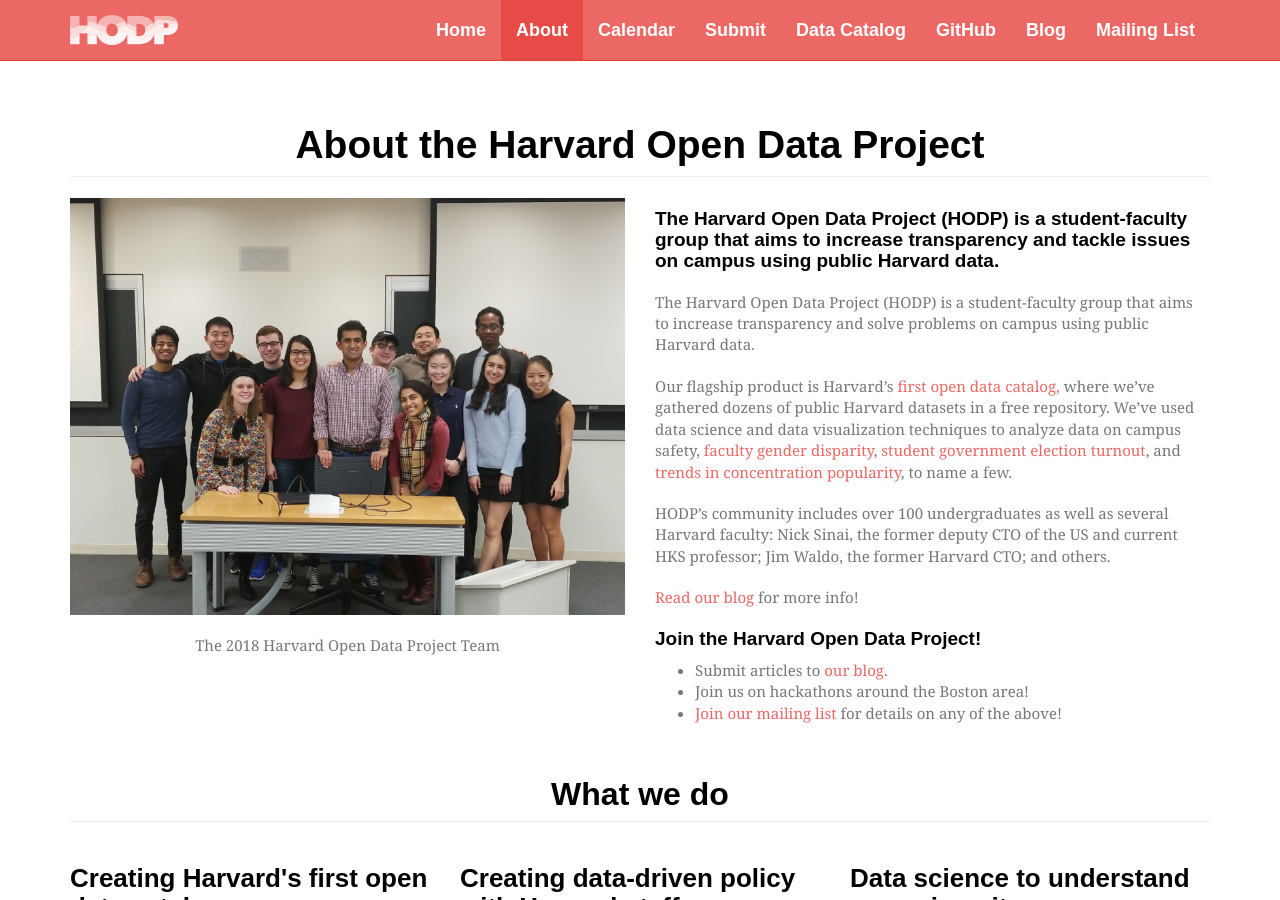
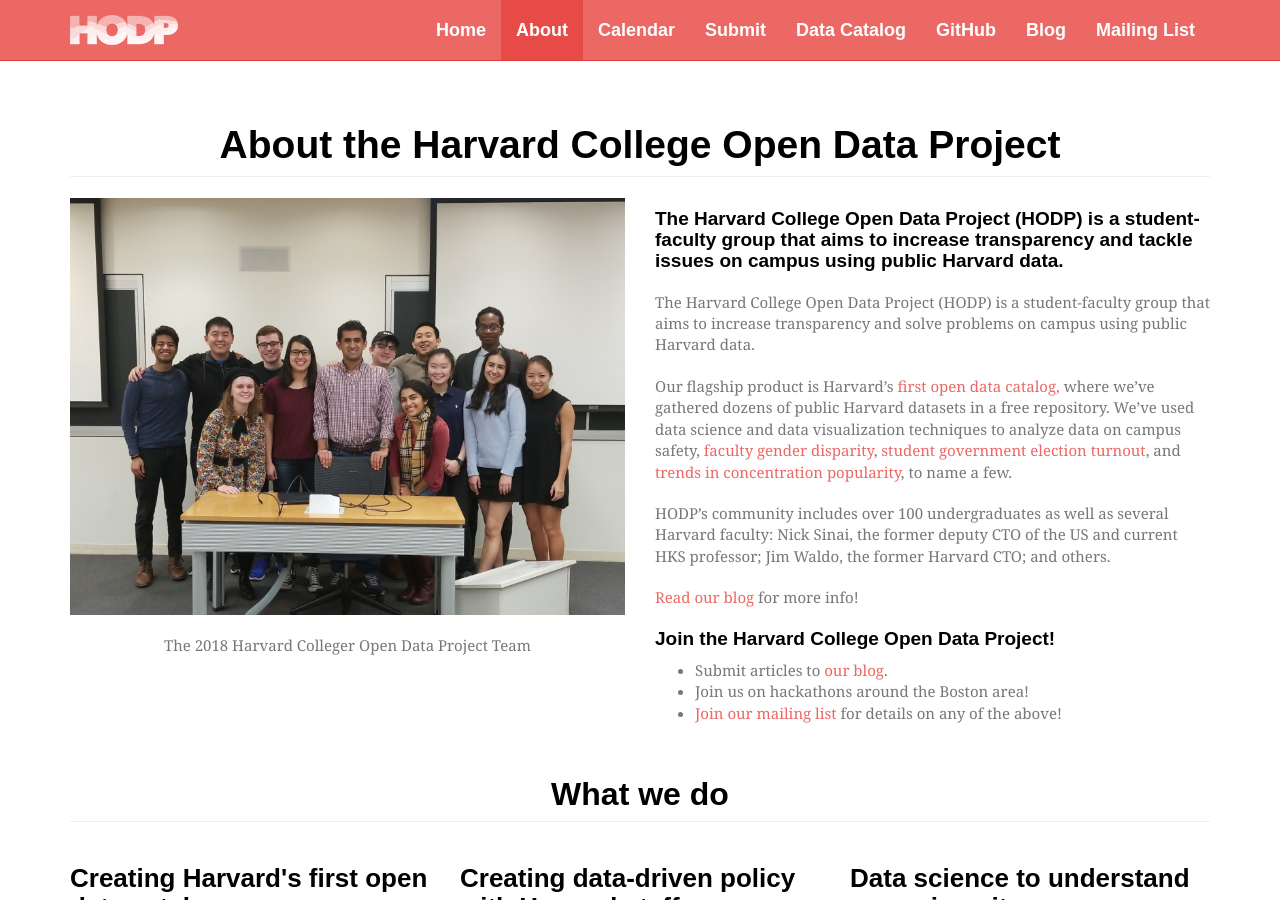
Before and after one commit to Eandalf7h/HarvardOpenData, a Jekyll site: the page built from about.html, in a window 1280 px wide and 900 px high. Built offline with Jekyll 4.4.1, drawn with Linux system fonts in a browser that asks for light colours; nearby versions of some CDN libraries; some web fonts are replaced; some of the changed text lies outside the part shown.

Commit message:
Changed "Harvard Open Data Project" to "Harvard College Open Data Project"

```diff
--- a/_config.yml
+++ b/_config.yml
@@ -13,10 +13,10 @@
 # you will see them accessed via {{ site.title }}, {{ site.email }}, and so on.
 # You can create any custom variable you would like, and they will be accessible
 # in the templates via {{ site.myvariable }}.
-title: Harvard Open Data Project
+title: Harvard College Open Data Project
 # email: your-email@domain.com
 description: >
-    The Harvard Open Data Project is a student-faculty collaboration dedicated to opening and analyzing Harvard data to empower our community members to improve campus life.
+    The Harvard College Open Data Project is a student-faculty collaboration dedicated to opening and analyzing Harvard data to empower our community members to improve campus life.
 # baseurl: "" # the subpath of your site, e.g. /blog
 url: "http://harvard-open-data-project.github.io" # the base hostname & protocol for your site
 # twitter_username: jekyllrb
--- a/_data/featured.yml
+++ b/_data/featured.yml
@@ -1,6 +1,3 @@
-- name: Predicting the 2017 UC Presidential Election
-  imgsrc: pres-debates.jpg
-  url: https://medium.com/harvard-open-data-project/the-data-is-in-heres-who-will-win-the-uc-presidential-election-14b19859cc3
 - name: Where do Harvard Students Want to Live?
   imgsrc: housing-pref-2018.jpeg
   url: https://medium.com/harvard-open-data-project/where-do-harvard-students-want-to-live-bd19c9be3dc7
@@ -10,6 +7,3 @@
 - name: Gender Disparity in Harvard Faculty
   imgsrc: gender-disparity.jpg
   url: https://medium.com/harvard-open-data-project/gender-disparity-in-harvard-faculty-b253ae949a56
-- name: Harvard's Most Desired Houses
-  imgsrc: most-least-desired-houses.jpeg
-  url: https://medium.com/harvard-open-data-project/housingday-4b0bd5e33b3e
--- a/_includes/footer.html
+++ b/_includes/footer.html
@@ -1,7 +1,7 @@
 <div class="footer">
   <div class="container">
     <p class="text-muted">
-        Copyright &copy; 2015—<script>document.write(new Date().getFullYear())</script> the Harvard Open Data Project.
+        Copyright &copy; 2015—<script>document.write(new Date().getFullYear())</script> the Harvard College Open Data Project.
     </p>
   </div>
 </div>
--- a/about.html
+++ b/about.html
@@ -4,19 +4,19 @@
 permalink: /about/
 ---
 <div class="container">
-    <h1 class="page-header centered">About the Harvard Open Data Project</h1>
+    <h1 class="page-header centered">About the Harvard College Open Data Project</h1>
     <div class="row">
       <div class="col-md-6">
         <img src="/img/hodp-team-photo-18.jpg" class="img-responsive" width="100%">
         <div class="caption">
-          <p class="text-centered">The 2018 Harvard Open Data Project Team</p>
+          <p class="text-centered">The 2018 Harvard Colleger Open Data Project Team</p>
         </div>
       </div>
       <div class="col-md-6">
         <h4>
-            The Harvard Open Data Project (HODP) is a student-faculty group that aims to increase transparency and tackle issues on campus using public Harvard data.
+            The Harvard College Open Data Project (HODP) is a student-faculty group that aims to increase transparency and tackle issues on campus using public Harvard data.
         </h4>
-        <p>The Harvard Open Data Project (HODP) is a student-faculty group that aims to increase transparency and solve problems on campus using public Harvard data. </p>
+        <p>The Harvard College Open Data Project (HODP) is a student-faculty group that aims to increase transparency and solve problems on campus using public Harvard data. </p>
         <p>
         Our flagship product is Harvard’s <a href="/catalog">first open data catalog,</a> where we’ve gathered dozens of public Harvard datasets in a free repository. We’ve used data science and data visualization techniques to analyze data on campus safety, <a href="https://medium.com/harvard-open-data-project/gender-disparity-in-harvard-faculty-b253ae949a56">faculty gender disparity</a>, <a href="https://medium.com/harvard-open-data-project/you-too-could-have-won-the-dunster-uc-election-131400dce0dc">student government election turnout</a>, and <a href="https://medium.com/harvard-open-data-project/from-ec-to-tech-how-harvard-students-are-changing-concentrations-b748b55ed35b">trends in concentration popularity</a>, to name a few.
         </p>
@@ -25,7 +25,7 @@
         </p>
         <p> <a href="https://medium.com/harvard-open-data-project">Read our blog</a> for more info!
         </p>
-        <h4>Join the Harvard Open Data Project!</h4>
+        <h4>Join the Harvard College Open Data Project!</h4>
             <ul>
                 <!-- <li>
                   Attend our open hack nights on Sundays from 6-8pm in Cabot Library basement, LL09.
--- a/get_involved.html
+++ b/get_involved.html
@@ -5,9 +5,9 @@
 ---
 
 
-<p>The Harvard Open Data Project started off as a group of students seeking to make university data more accessible. As a result of this and our values of openness and innovation, we love to have input from others. There are several ways to contribute:
+<p>The Harvard College Open Data Project started off as a group of students seeking to make university data more accessible. As a result of this and our values of openness and innovation, we love to have input from others. There are several ways to contribute:
   <h3>Data</h3>
-  The Harvard Open Data Project aggregates data from multiple sources and depends on users to upload their own datasets. Therefore, we're always seeking to add new datasets to our collection. Check out our <a href="https://dataverse.harvard.edu/">Dataverse</a> and add datasets using our Harvard Open Data Portal template.
+  The Harvard Open Data Project aggregates data from multiple sources and depends on users to upload their own datasets. Therefore, we're always seeking to add new datasets to our collection. Check out our <a href="https://dataverse.harvard.edu/">Dataverse</a> and add datasets using our Harvard College Open Data Portal template.
   <h3>Visualizations</h3>
   Visualizations help us better understand data. Create your own visualizations of our datasets or even mash up several datasets to see correlations.
   <h3>Apps</h3>
--- a/index.html
+++ b/index.html
@@ -54,7 +54,7 @@
 
 
 <div class="row">
-    <h2 class="page-header text-centered">Featured Datasets</h2>
+    <h2 class="page-header text-centered">Featured Analysis</h2>
     {% for dataset in site.data.featured %}
         <div class="col-md-4">
             <a href="{{ dataset.url }}">
```
Also changed, not shown: other parts of get_involved.html (+1 -1 lines), LICENSE.md, README.md.
